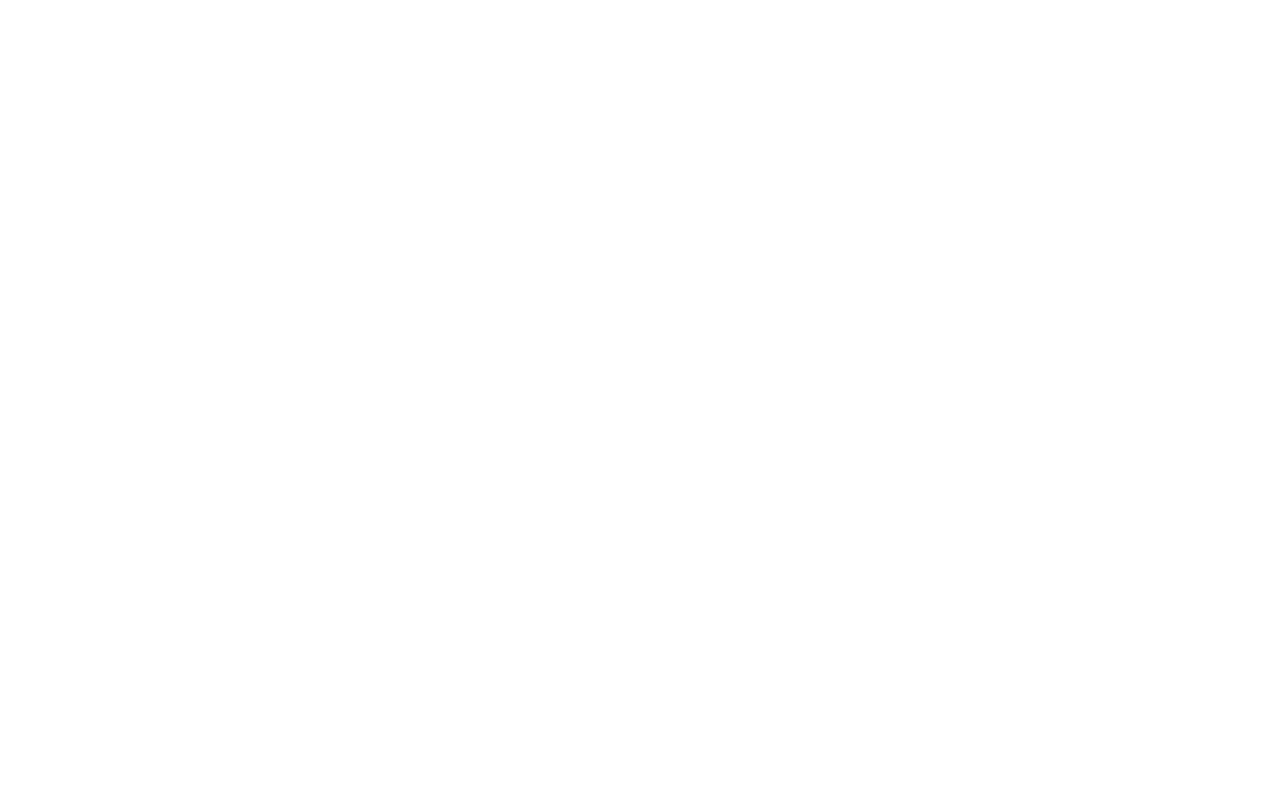
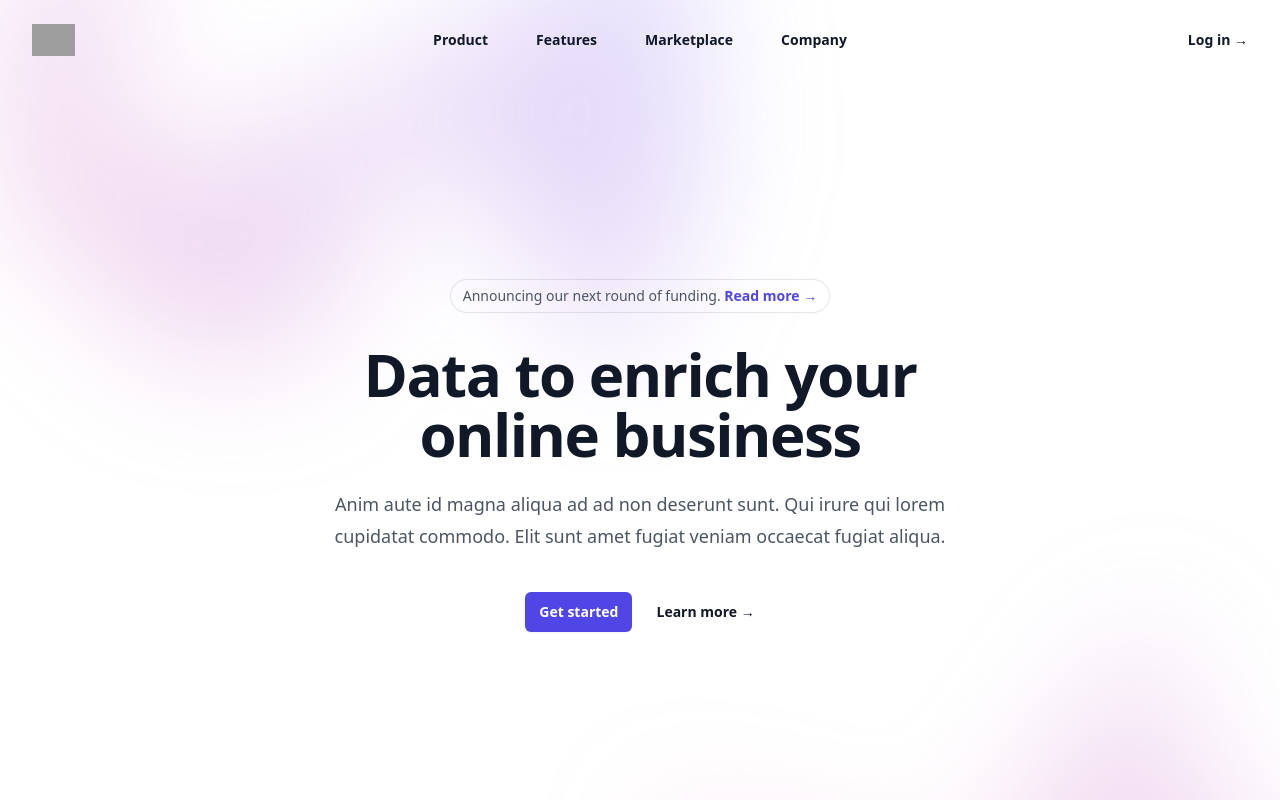
Before and after one commit to windpixel/lance-woolf-v2, a Nuxt app: page /hero in a window 1280 px wide. Before the commit this address had no page. Shown: the top 800 px of the page. Built offline with nearby package versions, Linux system fonts and the light colour scheme; grey boxes are pictures that could not be loaded.

Commit message:
Create hero.vue

```diff
--- /dev/null
+++ b/pages/hero.vue
@@ -0,0 +1,90 @@
+<template>
+  <div class="bg-white">
+    <header class="absolute inset-x-0 top-0 z-50">
+      <nav class="flex items-center justify-between p-6 lg:px-8" aria-label="Global">
+        <div class="flex lg:flex-1">
+          <a href="#" class="-m-1.5 p-1.5">
+            <span class="sr-only">Your Company</span>
+            <img class="h-8 w-auto" src="https://tailwindui.com/img/logos/mark.svg?color=indigo&shade=600" alt="" />
+          </a>
+        </div>
+        <div class="flex lg:hidden">
+          <button type="button" class="-m-2.5 inline-flex items-center justify-center rounded-md p-2.5 text-gray-700" @click="mobileMenuOpen = true">
+            <span class="sr-only">Open main menu</span>
+            <Bars3Icon class="h-6 w-6" aria-hidden="true" />
+          </button>
+        </div>
+        <div class="hidden lg:flex lg:gap-x-12">
+          <a v-for="item in navigation" :key="item.name" :href="item.href" class="text-sm font-semibold leading-6 text-gray-900">{{ item.name }}</a>
+        </div>
+        <div class="hidden lg:flex lg:flex-1 lg:justify-end">
+          <a href="#" class="text-sm font-semibold leading-6 text-gray-900">Log in <span aria-hidden="true">&rarr;</span></a>
+        </div>
+      </nav>
+      <Dialog as="div" class="lg:hidden" @close="mobileMenuOpen = false" :open="mobileMenuOpen">
+        <div class="fixed inset-0 z-50" />
+        <DialogPanel class="fixed inset-y-0 right-0 z-50 w-full overflow-y-auto bg-white px-6 py-6 sm:max-w-sm sm:ring-1 sm:ring-gray-900/10">
+          <div class="flex items-center justify-between">
+            <a href="#" class="-m-1.5 p-1.5">
+              <span class="sr-only">Your Company</span>
+              <img class="h-8 w-auto" src="https://tailwindui.com/img/logos/mark.svg?color=indigo&shade=600" alt="" />
+            </a>
+            <button type="button" class="-m-2.5 rounded-md p-2.5 text-gray-700" @click="mobileMenuOpen = false">
+              <span class="sr-only">Close menu</span>
+              <XMarkIcon class="h-6 w-6" aria-hidden="true" />
+            </button>
+          </div>
+          <div class="mt-6 flow-root">
+            <div class="-my-6 divide-y divide-gray-500/10">
+              <div class="space-y-2 py-6">
+                <a v-for="item in navigation" :key="item.name" :href="item.href" class="-mx-3 block rounded-lg px-3 py-2 text-base font-semibold leading-7 text-gray-900 hover:bg-gray-50">{{ item.name }}</a>
+              </div>
+              <div class="py-6">
+                <a href="#" class="-mx-3 block rounded-lg px-3 py-2.5 text-base font-semibold leading-7 text-gray-900 hover:bg-gray-50">Log in</a>
+              </div>
+            </div>
+          </div>
+        </DialogPanel>
+      </Dialog>
+    </header>
+
+    <div class="relative isolate px-6 pt-14 lg:px-8">
+      <div class="absolute inset-x-0 -top-40 -z-10 transform-gpu overflow-hidden blur-3xl sm:-top-80" aria-hidden="true">
+        <div class="relative left-[calc(50%-11rem)] aspect-[1155/678] w-[36.125rem] -translate-x-1/2 rotate-[30deg] bg-gradient-to-tr from-[#ff80b5] to-[#9089fc] opacity-30 sm:left-[calc(50%-30rem)] sm:w-[72.1875rem]" style="clip-path: polygon(74.1% 44.1%, 100% 61.6%, 97.5% 26.9%, 85.5% 0.1%, 80.7% 2%, 72.5% 32.5%, 60.2% 62.4%, 52.4% 68.1%, 47.5% 58.3%, 45.2% 34.5%, 27.5% 76.7%, 0.1% 64.9%, 17.9% 100%, 27.6% 76.8%, 76.1% 97.7%, 74.1% 44.1%)" />
+      </div>
+      <div class="mx-auto max-w-2xl py-32 sm:py-48 lg:py-56">
+        <div class="hidden sm:mb-8 sm:flex sm:justify-center">
+          <div class="relative rounded-full px-3 py-1 text-sm leading-6 text-gray-600 ring-1 ring-gray-900/10 hover:ring-gray-900/20">
+            Announcing our next round of funding. <a href="#" class="font-semibold text-indigo-600"><span class="absolute inset-0" aria-hidden="true" />Read more <span aria-hidden="true">&rarr;</span></a>
+          </div>
+        </div>
+        <div class="text-center">
+          <h1 class="text-4xl font-bold tracking-tight text-gray-900 sm:text-6xl">Data to enrich your online business</h1>
+          <p class="mt-6 text-lg leading-8 text-gray-600">Anim aute id magna aliqua ad ad non deserunt sunt. Qui irure qui lorem cupidatat commodo. Elit sunt amet fugiat veniam occaecat fugiat aliqua.</p>
+          <div class="mt-10 flex items-center justify-center gap-x-6">
+            <a href="#" class="rounded-md bg-indigo-600 px-3.5 py-2.5 text-sm font-semibold text-white shadow-sm hover:bg-indigo-500 focus-visible:outline focus-visible:outline-2 focus-visible:outline-offset-2 focus-visible:outline-indigo-600">Get started</a>
+            <a href="#" class="text-sm font-semibold leading-6 text-gray-900">Learn more <span aria-hidden="true">→</span></a>
+          </div>
+        </div>
+      </div>
+      <div class="absolute inset-x-0 top-[calc(100%-13rem)] -z-10 transform-gpu overflow-hidden blur-3xl sm:top-[calc(100%-30rem)]" aria-hidden="true">
+        <div class="relative left-[calc(50%+3rem)] aspect-[1155/678] w-[36.125rem] -translate-x-1/2 bg-gradient-to-tr from-[#ff80b5] to-[#9089fc] opacity-30 sm:left-[calc(50%+36rem)] sm:w-[72.1875rem]" style="clip-path: polygon(74.1% 44.1%, 100% 61.6%, 97.5% 26.9%, 85.5% 0.1%, 80.7% 2%, 72.5% 32.5%, 60.2% 62.4%, 52.4% 68.1%, 47.5% 58.3%, 45.2% 34.5%, 27.5% 76.7%, 0.1% 64.9%, 17.9% 100%, 27.6% 76.8%, 76.1% 97.7%, 74.1% 44.1%)" />
+      </div>
+    </div>
+  </div>
+</template>
+
+<script setup>
+import { ref } from 'vue'
+import { Dialog, DialogPanel } from '@headlessui/vue'
+import { Bars3Icon, XMarkIcon } from '@heroicons/vue/24/outline'
+
+const navigation = [
+  { name: 'Product', href: '#' },
+  { name: 'Features', href: '#' },
+  { name: 'Marketplace', href: '#' },
+  { name: 'Company', href: '#' },
+]
+
+const mobileMenuOpen = ref(false)
+</script>
```
